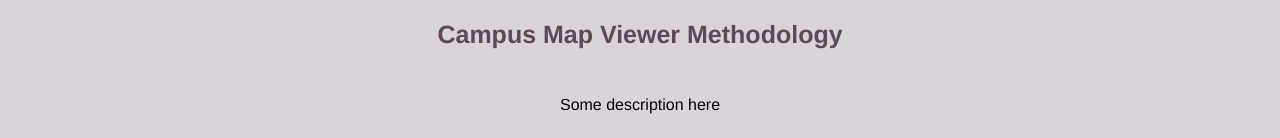
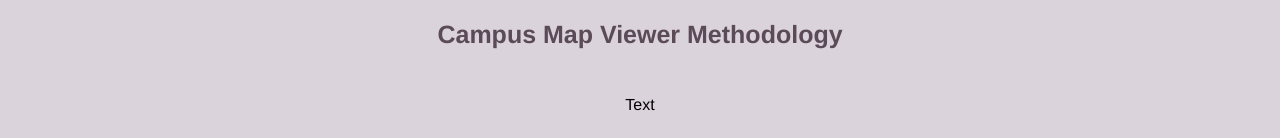
Before and after one commit to LilitMarkarian/sawcpurplepenguins, a plain HTML site: page mapviewer.html in a window 1280 px wide. Shown: the part 806-944 px from the top of the page. Drawn offline with Linux system fonts and the light colour scheme.

Commit message:
describtion

```diff
--- a/mapviewer.html
+++ b/mapviewer.html
@@ -95,11 +95,10 @@
         </div>
 
         <h2> Campus Map Viewer Methodology</h2>
-        <div class="wrapped-text-box-home">
-            <div class="home">
-        <p> Some description here
-         </p>
-            </div>
+        <div class="paragraphStyle2">
+
+            <p>Text
+             </p>
         </div>
         <!--Accordion Button Start-->
         <div id = "containerAGOL">
```
Also changed, not shown: envsolution.html (+5 -0 lines).
